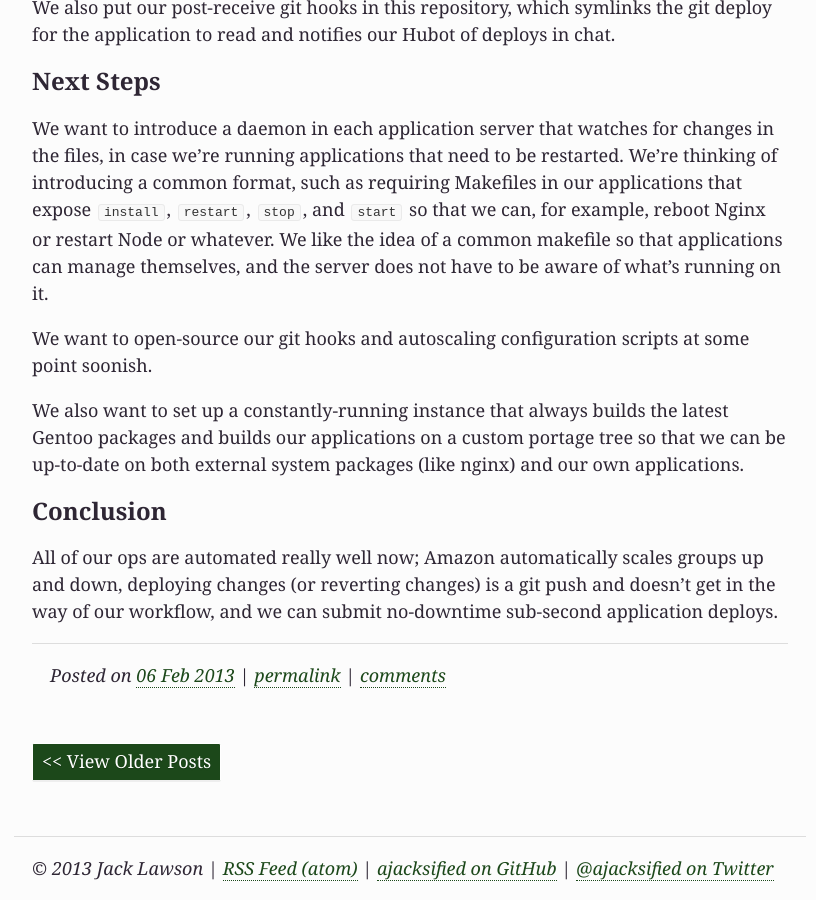
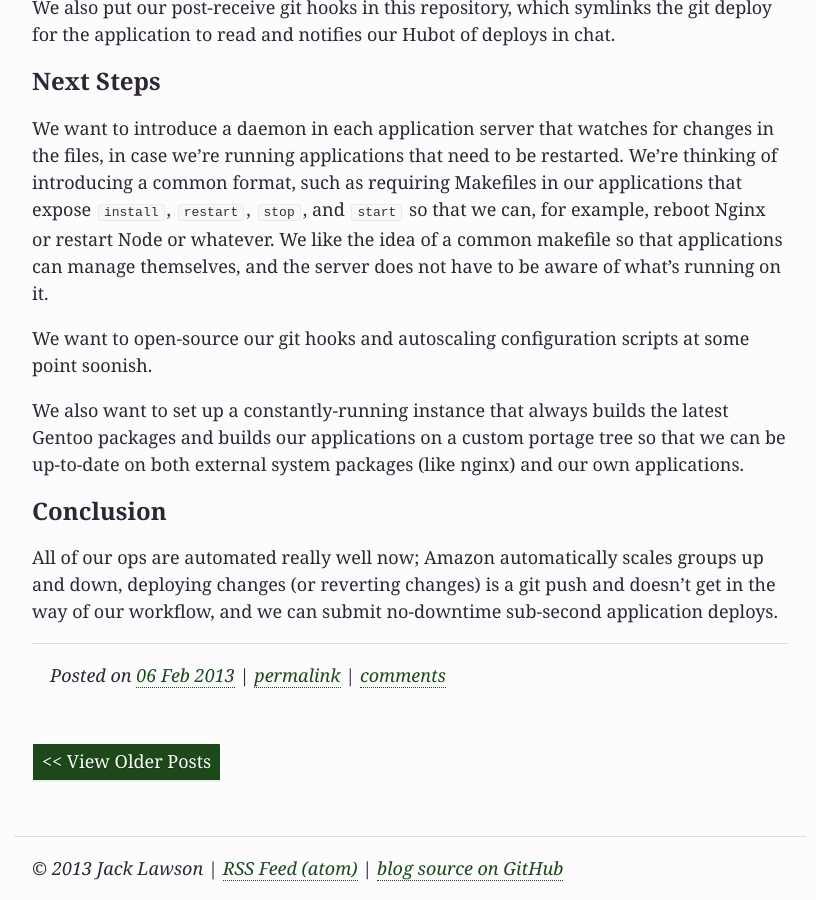
Before and after one commit to ajacksified/ajacksified.github.com, a Jekyll site: the page built from index.html, in a window 1280 px wide and 900 px high, scrolled down 6012 px. Shown: the whole window, without its empty margins (230-1046 px from the left). Built offline with Jekyll 4.4.1, drawn with Linux system fonts in a browser that asks for light colours; Markdown is read by kramdown in place of the engine named in the settings; comment, search, counter and statistics services are not loaded.

Commit message:
tweak layout links

```diff
--- a/_layouts/default.html
+++ b/_layouts/default.html
@@ -46,8 +46,7 @@
 
     <footer class="row well">
       &copy; 2013 Jack Lawson | <a href="/atom.xml">RSS Feed (atom)</a> |
-      <a href="https://github.com/ajacksified">ajacksified on GitHub</a> |
-      <a href="https://twitter.com/ajacksified">@ajacksified on Twitter</a>
+      <a href="github.com/ajacksified/ajacksified.github.com">blog source on GitHub</a>
     </footer>
   </div>
 
```
